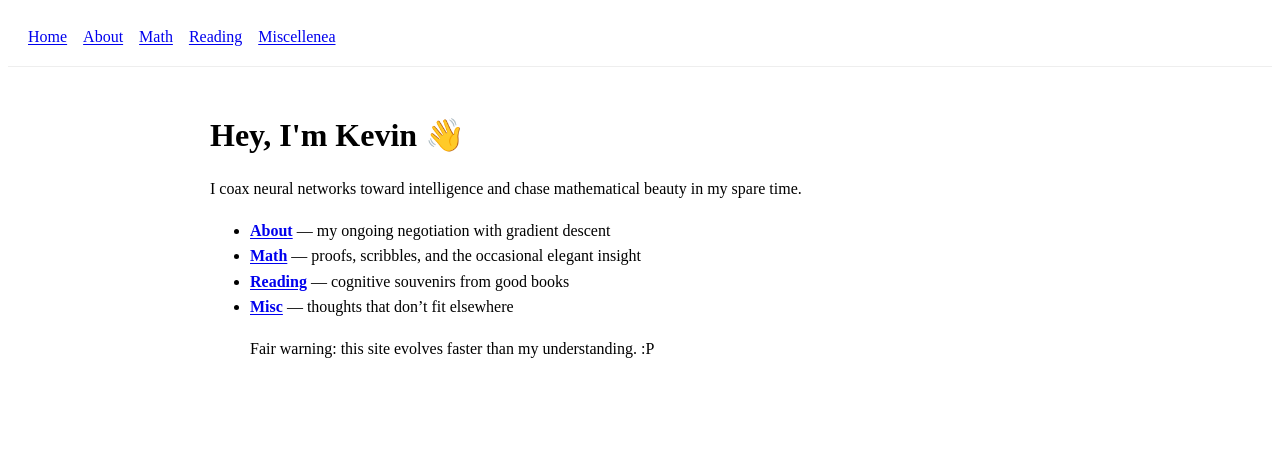
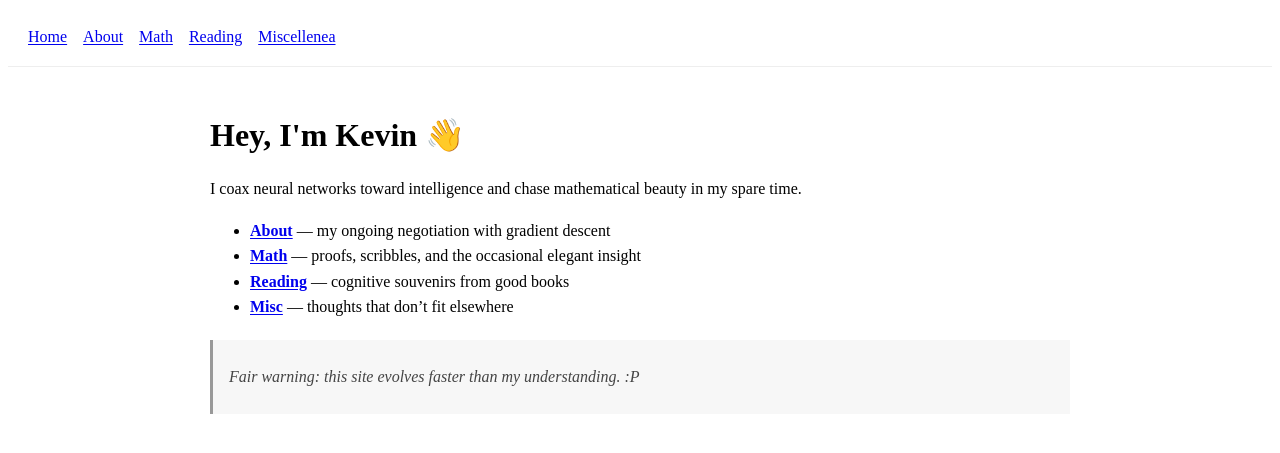
Before and after one commit to KevinDayve/KevinDayve.github.io, a Jekyll site: the page built from index.md, in a window 1280 px wide. Shown: the top 453 px of the page. Built offline with Jekyll 4.4.1, drawn with Linux system fonts in a browser that asks for light colours.

Commit message:
final: claude

```diff
--- a/_layouts/default.html
+++ b/_layouts/default.html
@@ -12,6 +12,14 @@
       code, pre { font-size: .95rem; overflow-x: auto; }
       a { text-decoration: underline; text-underline-offset: 2px; }
       hr { margin: 2rem 0; }
+      blockquote {
+        border-left: 3px solid #999;
+        margin: 1.25rem 0;
+        padding: 0.5rem 1rem;
+        background: #f7f7f7;
+        color: #444;
+        font-style: italic;
+      }
     </style>
 
   </head>
```
Also changed, not shown: math/basics_of_proof.md (+5 -1 lines).
